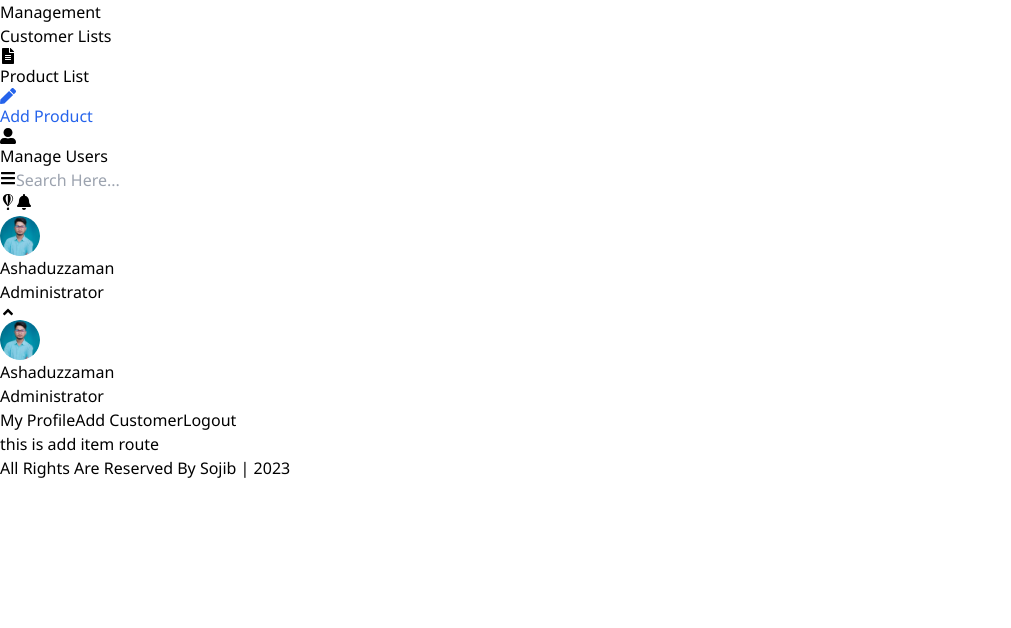
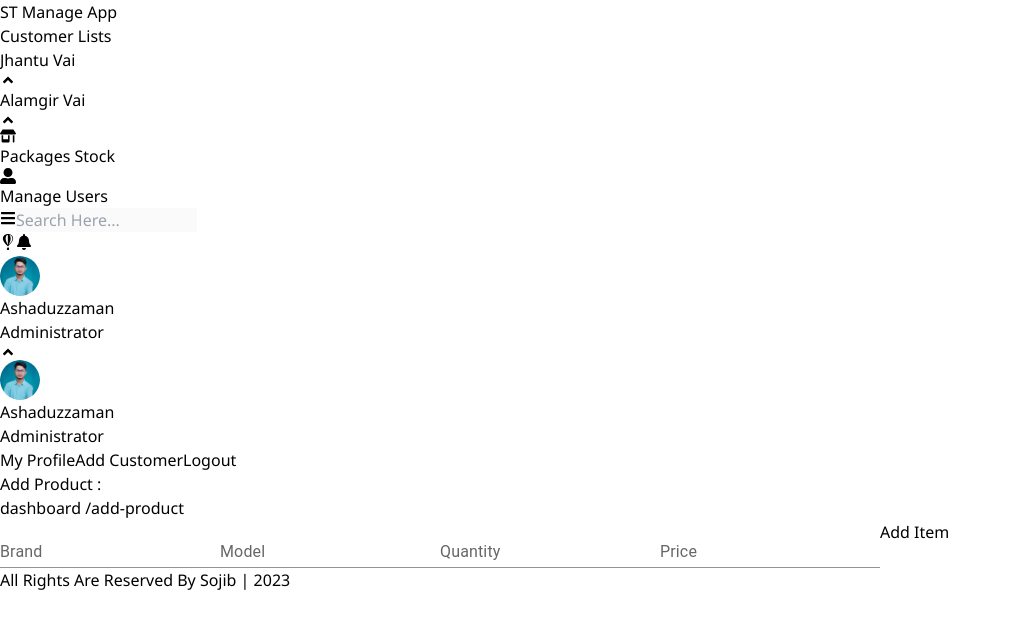
Before and after one commit to ashaansojib/st-admin-pannel, a React (Vite) app: page /add-product in a window 1280 px wide. Shown: the top 628 px of the page, without its empty margins (0-1011 px from the left). Built offline with nearby package versions, Linux system fonts and the light colour scheme.

Commit message:
set add product list

```diff
--- a/package.json
+++ b/package.json
@@ -17,8 +17,10 @@
     "@mui/material": "^5.14.13",
     "localforage": "^1.10.0",
     "match-sorter": "^6.3.1",
+    "moment": "^2.29.4",
     "react": "^18.2.0",
     "react-dom": "^18.2.0",
+    "react-hook-form": "^7.47.0",
     "react-icons": "^4.11.0",
     "react-router-dom": "^6.16.0",
     "sort-by": "^0.0.2"
--- a/public/asideDB.json
+++ b/public/asideDB.json
@@ -0,0 +1,10 @@
+[
+    {
+        "id": "1",
+        "name": "Jhantu Vai"
+    },
+    {
+        "id": "2",
+        "name": "Alamgir Vai"
+    }
+]
--- a/src/components/add-item/AddItem.jsx
+++ b/src/components/add-item/AddItem.jsx
@@ -1,9 +1,30 @@
+import { TextField } from '@mui/material';
 import React from 'react';
+import { useForm } from 'react-hook-form';
+import { Link, useLocation } from 'react-router-dom';
 
 const AddItem = () => {
+    const location = useLocation();
+    const { register, handleSubmit, reset } = useForm()
+    const onSubmit = (data) => {
+        console.log(data)
+        reset()
+    }
     return (
-        <div>
-            this is add item route
+        <div className='bg-gray-100 mt-2 p-3'>
+            <div className='flex justify-between items-center pb-3'>
+                <h2 className='text-xl font-medium'>Add Product : </h2>
+                <p className='text-gray-600'>dashboard <Link className='underline'>{location.pathname}</Link></p>
+            </div>
+            <form onSubmit={handleSubmit(onSubmit)}>
+                <div className='grid md:grid-cols-3 grid-cols-1 gap-4 justify-between items-center'>
+                    <TextField {...register("brand", { required: true })} id="standard-basic" label="Brand" variant="standard" />
+                    <TextField {...register("model", { required: true })} id="standard-basic" label="Model" variant="standard" />
+                    <TextField {...register("quantity", { required: true })} id="standard-basic" label="Quantity" variant="standard" />
+                    <TextField  {...register("price", { required: true })}id="standard-basic" label="Price" variant="standard" />
+                    <input type="submit" className='bg-gray-500 w-full' value="Add Item" />
+                </div>
+            </form>
         </div>
     );
 };
--- a/src/components/all-products/AllProducts.jsx
+++ b/src/components/all-products/AllProducts.jsx
@@ -1,12 +1,14 @@
 import { Paper, Table, TableBody, TableCell, TableContainer, TableHead, TableRow } from '@mui/material';
 import React from 'react';
+import { useLocation } from 'react-router-dom';
 
 const AllProducts = () => {
+    const location = useLocation();
     return (
         <div className='bg-gray-100 mt-2 p-3'>
             <div className='flex justify-between items-center pb-3'>
                 <h2 className='text-xl font-medium'>All Product Lists : </h2>
-                <p className='text-gray-600'>dashboard / pathname</p>
+                <p className='text-gray-600'>dashboard <span className='underline'>{location.pathname}</span></p>
             </div>
             {/* product table */}
             <div className='rounded-lg p-3'>
--- /dev/null
+++ b/src/components/customerLists/Customers.jsx
@@ -0,0 +1,41 @@
+import { Disclosure } from '@headlessui/react';
+import React from 'react';
+import { FaAngleUp, FaFileAlt, FaPen } from 'react-icons/fa';
+import { NavLink } from 'react-router-dom';
+
+const Customers = ({item}) => {
+    const {name} = item;
+    return (
+        <div>
+            <Disclosure>
+                {({ open }) => (
+                    <>
+                        <Disclosure.Button className="flex w-full justify-between items-center py-2 border-b">
+                            <span className='font-medium uppercase'>{name}</span>
+                            <FaAngleUp
+                                className={`${open ? 'rotate-180 transform' : ''
+                                    }text-purple-500`}
+                            />
+                        </Disclosure.Button>
+                        <Disclosure.Panel className="pb-2 text-sm text-gray-500">
+                            <NavLink className={({ isActive }) => isActive ? 'active' : 'default'} to='/all-products'>
+                                <div className='flex items-center gap-3 font-medium p-2 hover:bg-slate-100'>
+                                    <FaFileAlt />
+                                    Product List
+                                </div>
+                            </NavLink>
+                            <NavLink to='/add-product' className={({ isActive }) => isActive ? 'active' : 'default'}>
+                                <div className='flex items-center gap-3 font-medium p-2 hover:bg-slate-100'>
+                                    <FaPen />
+                                    Add Product
+                                </div>
+                            </NavLink>
+                        </Disclosure.Panel>
+                    </>
+                )}
+            </Disclosure>
+        </div>
+    );
+};
+
+export default Customers;
--- a/src/components/shared/Header.jsx
+++ b/src/components/shared/Header.jsx
@@ -9,7 +9,7 @@ const Header = () => {
         <div className="flex gap-3 justify-between items-center">
             <div className="flex gap-3 items-center">
                 <button className="p-3 bg-blue-600 text-white rounded-md"><FaBars /></button>
-                <input type="text" name="" id="" placeholder="Search Here..." className="p-2 border rounded-md w-full bg-slate-100" />
+                <input type="text" disabled={true} name="" id="" placeholder="Search Here..." className="p-2 border rounded-md w-full bg-slate-100" />
             </div>
             <div className="flex justify-end items-center gap-4">
                 <div className="flex gap-2">
--- a/src/components/sidebar/Aside.jsx
+++ b/src/components/sidebar/Aside.jsx
@@ -1,28 +1,34 @@
-import React from 'react';
-import { FaFileAlt, FaPen, FaUserAlt } from 'react-icons/fa';
+import React, { useEffect, useState } from 'react';
+import { FaStoreAlt, FaUserAlt } from 'react-icons/fa';
 import { NavLink } from 'react-router-dom';
+import Customers from '../customerLists/Customers';
 
 const Aside = () => {
-
+    const [customer, setCustomer] = useState([])
+    useEffect(() => {
+        fetch('/asideDB.json')
+            .then(res => res.json())
+            .then(data => setCustomer(data))
+    }, [])
     return (
-        <aside>
-            <h2 className='text-2xl font-semibold'>Management</h2>
-            <nav className='text-gray-700'>
-                <p className='text-sm'>Customer Lists</p>
-                <NavLink className={({isActive}) => isActive ? 'active' : 'default'} to='/all-products'>
+        <aside className='overflow-y-auto h-full'>
+            <h2 className='text-2xl font-semibold'>ST Manage App</h2>
+            <nav className='text-gray-700 pe-2'>
+                <p className='text-sm text-blue-600'>Customer Lists</p>
+                {
+                    customer?.map(item => <Customers
+                    key={item.id}
+                    item={item}
+                    ></Customers>)
+                }
+                {/* other lists in side */}
+                <NavLink to='/' className={({ isActive }) => isActive ? 'active' : 'default'}>
                     <div className='flex items-center gap-3 font-medium py-2 border-b'>
-                        <FaFileAlt />
-                        Product List
+                        <FaStoreAlt />
+                        Packages Stock
                     </div>
                 </NavLink>
-                <NavLink to='/add-product' className={({isActive}) => isActive ? 'active' : 'default'}>
-                    <div className='flex items-center gap-3 font-medium py-2 border-b'>
-                        <FaPen />
-                        Add Product
-                    </div>
-                </NavLink>
-                {/* other lists in side */}
-                <NavLink to='/manage-users' className={({isActive}) => isActive ? 'active' : 'default'}>
+                <NavLink to='/manage-users' className={({ isActive }) => isActive ? 'active' : 'default'}>
                     <div className='flex items-center gap-3 font-medium py-2 border-b'>
                         <FaUserAlt />
                         Manage Users
```
Also changed, not shown: 2 other files (tests, documents, lock files or other folders).
